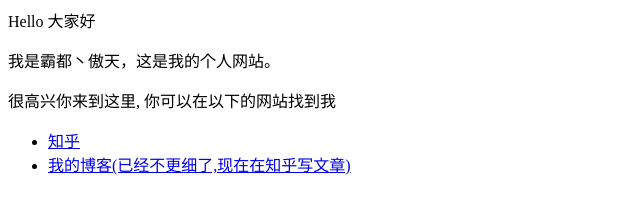
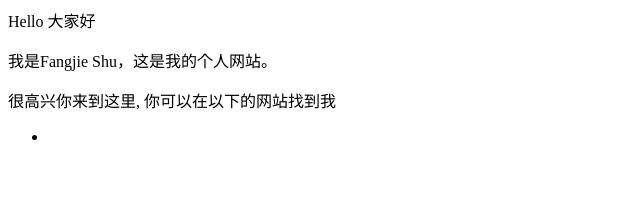
Before and after one commit to shreean/fj.shu.github.io, a plain HTML site: page index.html in a window 1280 px wide. Shown: the whole page, without its empty margins (0-640 px from the left). Drawn offline with Linux system fonts and the light colour scheme.

Commit message:
Update index.html

```diff
--- a/index.html
+++ b/index.html
@@ -1,8 +1,7 @@
 <p>Hello 大家好</p>
-<p>我是霸都丶傲天，这是我的个人网站。 </p>
+<p>我是Fangjie Shu，这是我的个人网站。 </p>
 <p>很高兴你来到这里, 你可以在以下的网站找到我</p>
 
 <ul>
-  <li> <a href="https://www.zhihu.com/people/AJLoveChina">知乎</a> </li>
-  <li> <a href="http://hejie.nigeerhuo.com">我的博客(已经不更细了,现在在知乎写文章)</a> </li>
+  <li> <a href="https://fj-shu.github.io a> </li>
 </ul>
```
